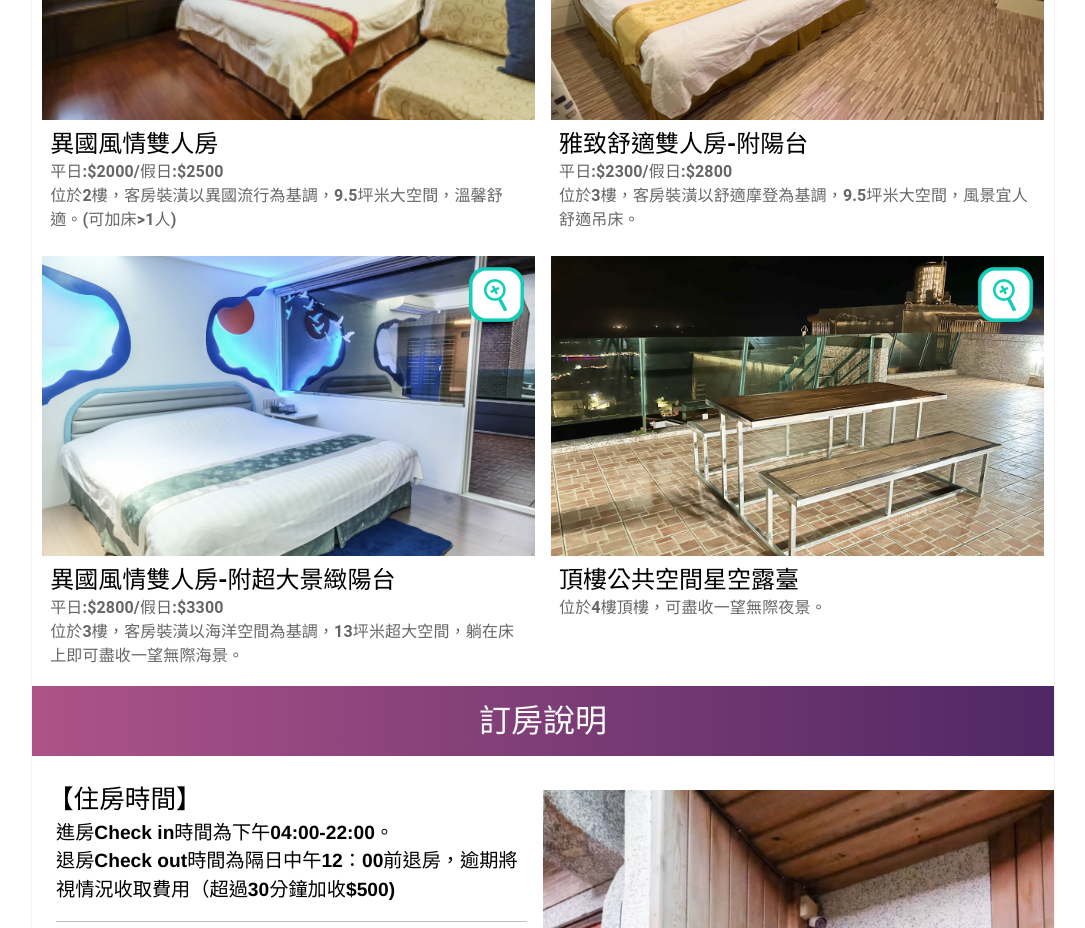
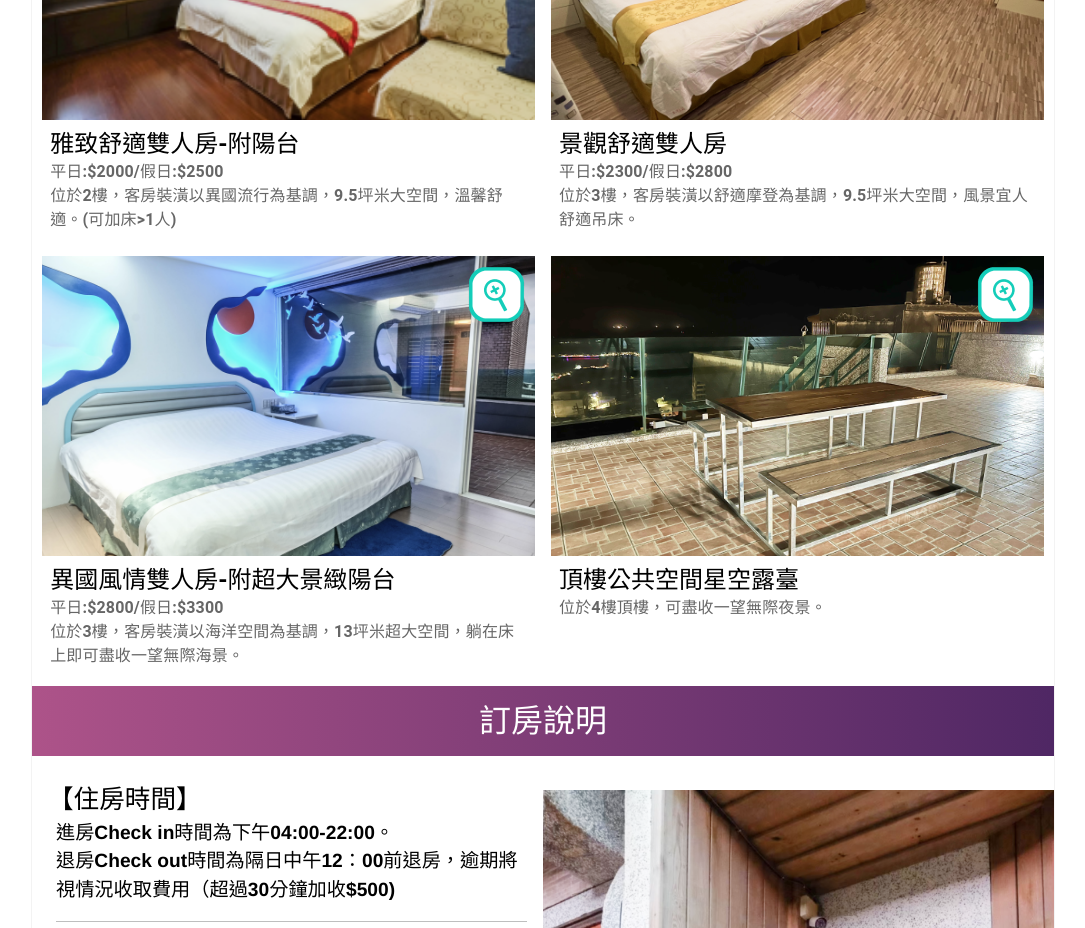
Before and after one commit to brian890804/homestay, a React (Vite) app: page / in a window 1280 px wide. Shown: the part 2560-3488 px from the top of the page, without its empty margins (97-1182 px from the left). Built offline with nearby package versions, Linux system fonts and the light colour scheme.

Commit message:
feat:小更動

```diff
--- a/src/app/module/components/RoomIntroduce/FloatIntroduce.jsx
+++ b/src/app/module/components/RoomIntroduce/FloatIntroduce.jsx
@@ -133,6 +133,7 @@ const FloatIntroduceElement = styled.div`
     @media (min-width: 599px) {
       min-width: 30vw;
       max-width: 600px;
+      max-height: 600px;
     }
   }
   .divider {
--- a/src/app/module/pages/RoomIntroduce.jsx
+++ b/src/app/module/pages/RoomIntroduce.jsx
@@ -71,7 +71,7 @@ let HouseImgItems = [
     introduce: {
       imgItems: [Room1_11, Room8_1, Room8_3, Room8_4, Room8_2],
       title: "經典溫馨客房-大陽台",
-      option: All.filter((_, index) => index !== 16),
+      option: All.filter((_, index) => index !== 16&& index !== 15),
       text: (
         <li>
           <ol>加床說明:</ol>
@@ -115,12 +115,12 @@ let HouseImgItems = [
     img: Room7,
     description:
       "位於2樓，客房裝潢以異國流行為基調，9.5坪米大空間，溫馨舒適。(可加床>1人)",
-    name: "異國風情雙人房",
+    name: "雅致舒適雙人房-附陽台",
     price_tip: "平日:$2000/假日:$2500",
     introduce: {
       imgItems: [Room7_1, Room7_2, Room7_3, Room7_4, Room7_5, Room7_6, Room7_7],
-      title: "異國風情雙人房",
-      option: All.filter((_, index) => index !== 2 && index !== 16),
+      title: "雅致舒適雙人房-附陽台",
+      option: All.filter((_, index) => index !== 2 && index !== 16&& index !== 15),
       text: (
         <li>
           <ol>加床說明:</ol>
@@ -134,11 +134,11 @@ let HouseImgItems = [
     img: Room6,
     description:
       "位於3樓，客房裝潢以舒適摩登為基調，9.5坪米大空間，風景宜人舒適吊床。",
-    name: "雅致舒適雙人房-附陽台",
+    name: "景觀舒適雙人房",
     price_tip: "平日:$2300/假日:$2800",
     introduce: {
       imgItems: [Room6_1, Room6_2, Room6_3, Room6_4, Room6_5, Room6_6],
-      title: "雅致舒適雙人房-附陽台",
+      title: "景觀舒適雙人房",
       option: [...All.filter((_, index) => index !== 2), 17, 18],
       text: "",
     },
```
